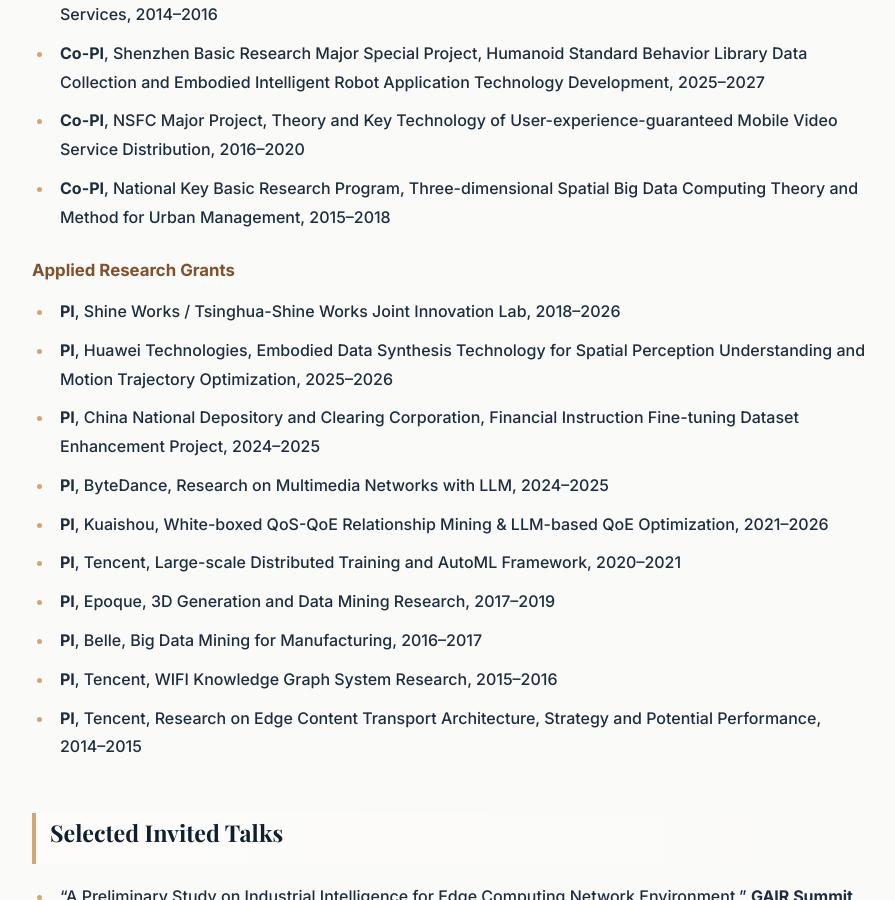
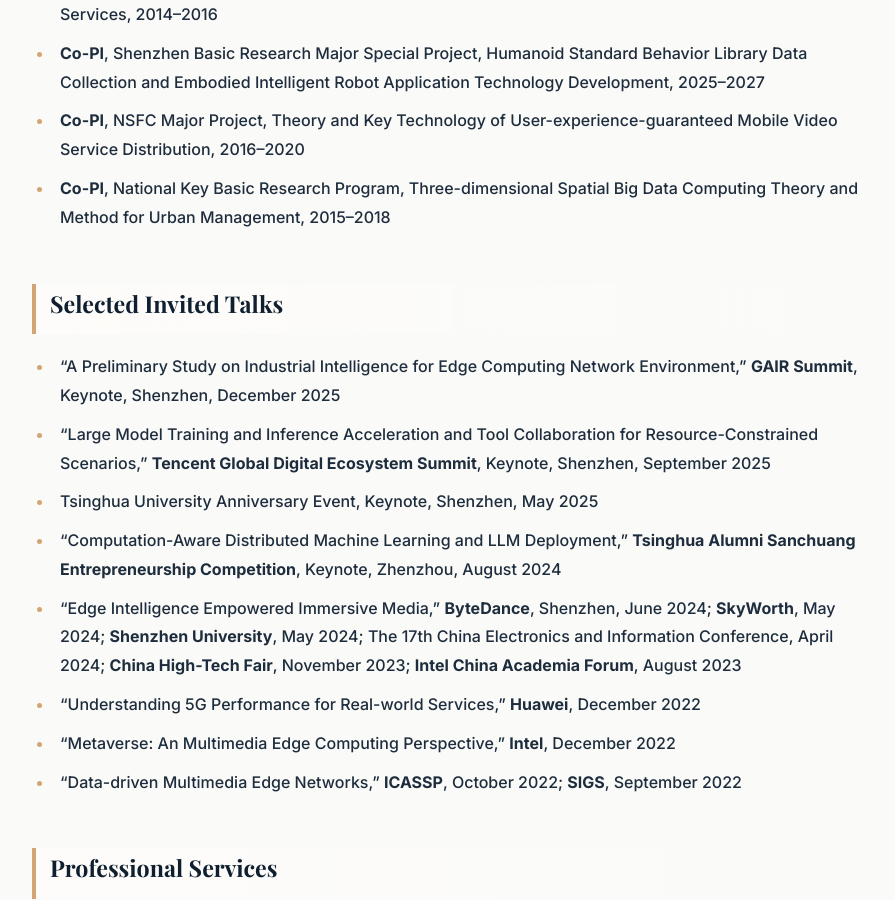
Before and after one commit to mmlab-sigs/groups, a Jekyll site: the page zwang/biography.html, which Jekyll copies as it is, in a window 1280 px wide and 900 px high, scrolled down 4587 px. Shown: the whole window, without its empty margins (190-1085 px from the left). Built offline with Jekyll 4.4.1, drawn with Linux system fonts in a browser that asks for light colours.

Commit message:
bio - applied-grants

```diff
--- a/zwang/biography.html
+++ b/zwang/biography.html
@@ -160,19 +160,6 @@
 			<li> <b>Co-PI</b>, National Key Basic Research Program, Three-dimensional Spatial Big Data Computing Theory and Method for Urban Management, 2015&ndash;2018 </li>
 		</ul>
 
-		<h4 style="margin: 24px 0 12px 0; font-size: 1.05rem; color: var(--color-accent);">Applied Research Grants</h4>
-		<ul>
-			<li> <b>PI</b>, Shine Works / Tsinghua-Shine Works Joint Innovation Lab, 2018&ndash;2026 </li>
-			<li> <b>PI</b>, Huawei Technologies, Embodied Data Synthesis Technology for Spatial Perception Understanding and Motion Trajectory Optimization, 2025&ndash;2026 </li>
-			<li> <b>PI</b>, China National Depository and Clearing Corporation, Financial Instruction Fine-tuning Dataset Enhancement Project, 2024&ndash;2025 </li>
-			<li> <b>PI</b>, ByteDance, Research on Multimedia Networks with LLM, 2024&ndash;2025 </li>
-			<li> <b>PI</b>, Kuaishou, White-boxed QoS-QoE Relationship Mining &amp; LLM-based QoE Optimization, 2021&ndash;2026 </li>
-			<li> <b>PI</b>, Tencent, Large-scale Distributed Training and AutoML Framework, 2020&ndash;2021 </li>
-			<li> <b>PI</b>, Epoque, 3D Generation and Data Mining Research, 2017&ndash;2019 </li>
-			<li> <b>PI</b>, Belle, Big Data Mining for Manufacturing, 2016&ndash;2017 </li>
-			<li> <b>PI</b>, Tencent, WIFI Knowledge Graph System Research, 2015&ndash;2016 </li>
-			<li> <b>PI</b>, Tencent, Research on Edge Content Transport Architecture, Strategy and Potential Performance, 2014&ndash;2015 </li>
-		</ul>
 
 		<h3><a name="talks"></a>Selected Invited Talks</h3>
 		<ul>
```
